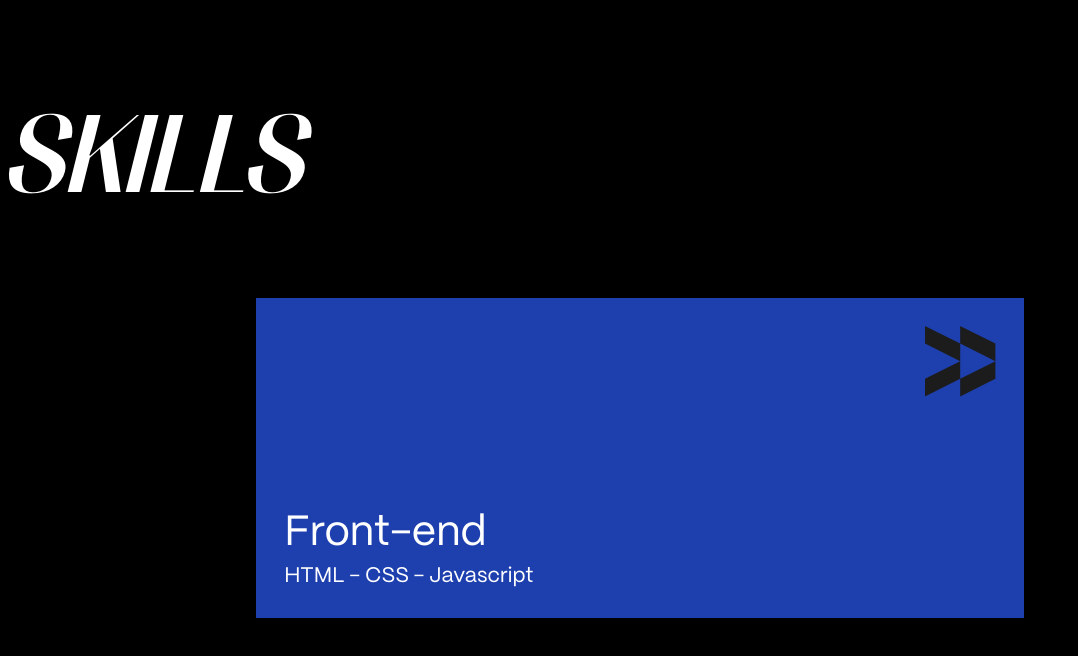
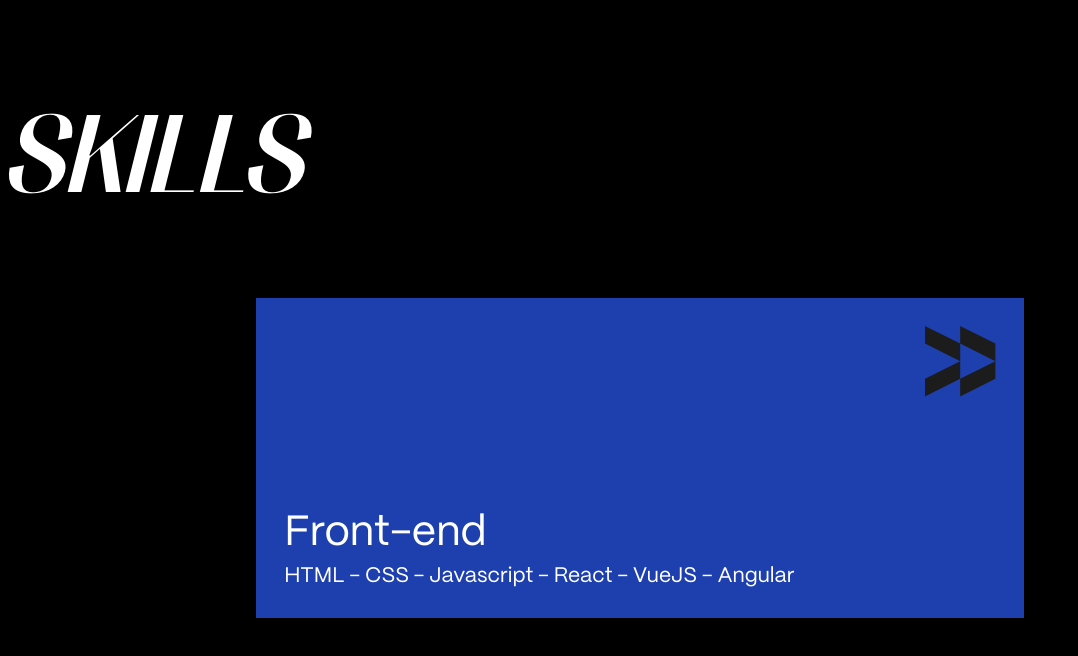
Before and after one commit to simontessard/portfolio-2024, a Next.js app: page / in a window 1280 px wide. Shown: the part 1958-2614 px from the top of the page, without its empty margins (0-1078 px from the left). Built offline with nearby package versions, Linux system fonts and the light colour scheme.

Commit message:
Improved skills section

```diff
--- /dev/null
+++ b/src/app/data/skills.js
@@ -0,0 +1,20 @@
+export const skills = [
+    {
+        title: 'Front-end',
+        description: "HTML - CSS - Javascript - React - VueJS - Angular",
+        color : 'bg-blue-800'
+    },
+    {
+        title: 'Back-end',
+        description: "Java - Spring Boot",
+        color : 'bg-green-800'
+    },
+    {
+        title: 'Full-stack',
+        description: "NextJS",
+    },
+    {
+        title: 'Wordpress',
+        description: "Custom Theme (Blog site, E-commerce site) + Hosting & Maintenance",
+        color : 'bg-gray-600'
+    }];
--- a/src/app/pages/home/sections/ScrollSection.js
+++ b/src/app/pages/home/sections/ScrollSection.js
@@ -4,6 +4,7 @@ import { gsap } from "gsap";
 import { ScrollTrigger } from "gsap/dist/ScrollTrigger";
 import ScrollDownButton from "@/app/components/Buttons/ScrollDownButton";
 import {BigTitle} from "@/app/components/BigTitle";
+import {skills} from "@/app/data/skills";
 
 // https://www.youtube.com/watch?v=PeFqGrEHnp0&ab_channel=IvanSmiths
 function ScrollSection() {
@@ -48,23 +49,6 @@ function ScrollSection() {
         };
     }, []);
 
-    const skills = [
-        {
-            title: 'Front-end',
-            color : 'bg-blue-800'
-        },
-        {
-            title: 'Back-end',
-            color : 'bg-green-800'
-        },
-        {
-            title: 'Full-stack',
-
-        },
-        {
-            title: 'DevOps',
-        }];
-
     return (
         <section className="overflow-hidden text-white text-6xl">
             {/* The section up act just as a wrapper. If the trigger (below) is the
@@ -96,7 +80,7 @@ function ScrollSection() {
                                 </div>
                                 <div>
                                     <h3 className="text-xl md:text-5xl mb-2">{skill.title}</h3>
-                                    <p className={"text-sm md:text-2xl"}>HTML - CSS - Javascript</p>
+                                    <p className={"text-sm md:text-2xl"}>{skill.description}</p>
                                 </div>
                             </a>
                         </div>
--- a/src/app/pages/home/sections/Skills.js
+++ b/src/app/pages/home/sections/Skills.js
@@ -6,6 +6,5 @@ export function Skills() {
       <section className={"py-16 md:py-24"}>
             <ScrollSection/>
       </section>
-
   );
 }
```
Also changed, not shown: src/app/utils/Loader.js (added).
